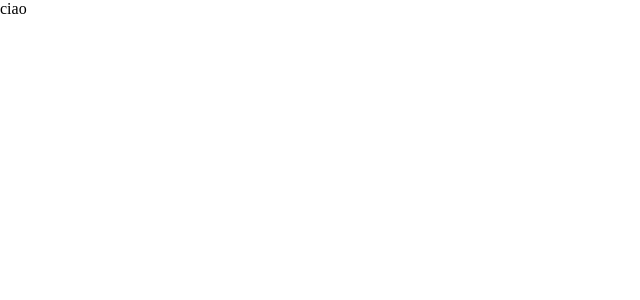
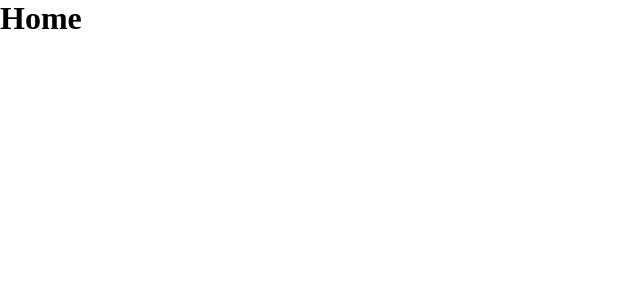
Before and after one commit to francescoguttuso/webapp-react, a React (Vite) app: page / in a window 1280 px wide. Shown: the top 300 px of the page, without its empty margins (0-640 px from the left). Built offline with nearby package versions, Linux system fonts and the light colour scheme.

Commit message:
feat: setup React Router

```diff
--- a/src/App.jsx
+++ b/src/App.jsx
@@ -6,7 +6,14 @@ import { GameDetail } from "./pages/GameDetail";
 import "./App.css";
 
 export const App = () => {
-  return <>ciao</>;
+  return (
+    <BrowserRouter>
+      <Routes>
+        <Route path="/" element={<Home />} />
+        <Route path="/details/:id" element={<GameDetail />} />
+      </Routes>
+    </BrowserRouter>
+  );
 };
 
 export default App;
--- a/src/pages/GameDetail.jsx
+++ b/src/pages/GameDetail.jsx
@@ -1,3 +1,11 @@
+import { useParams } from "react-router-dom";
+
 export const GameDetail = () => {
-  return <>Dettagli</>;
+  const { id } = useParams();
+  return (
+    <div className="game-detail">
+      GameDetail
+      <p>{id}</p>
+    </div>
+  );
 };
```
